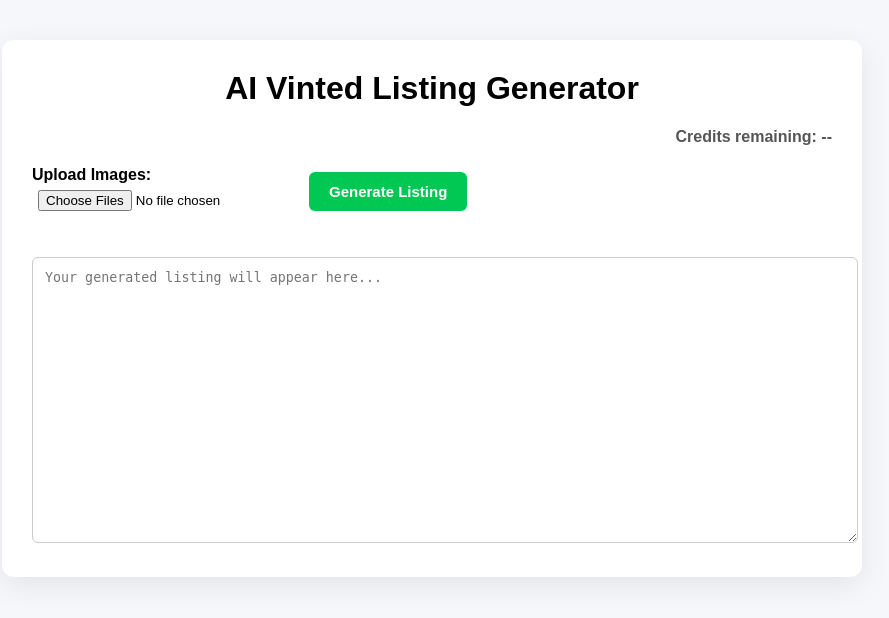
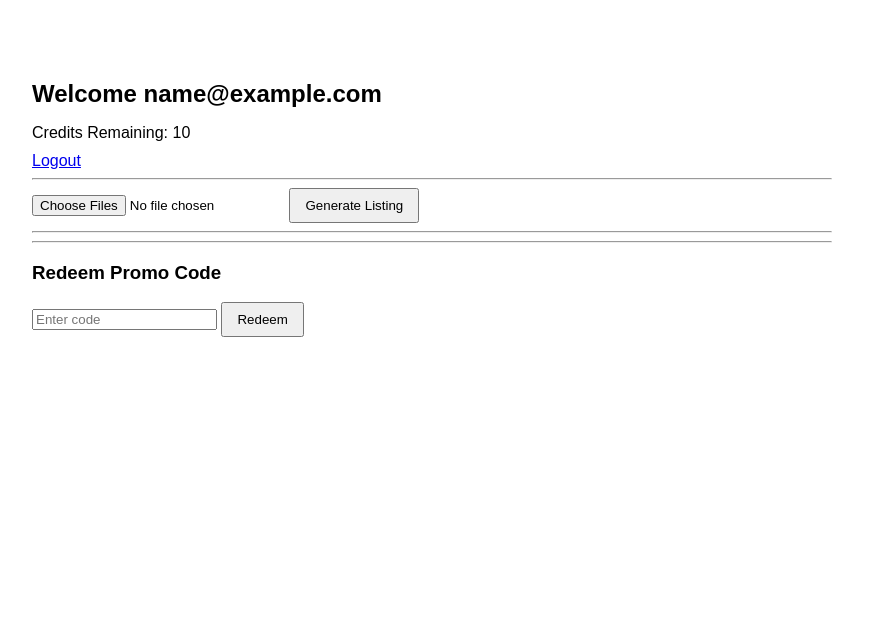
Before and after one commit to Trustyhazer93/vinted-ai-tool, a Flask app: page / in a window 1280 px wide. Shown: the top 618 px of the page, without its empty margins (208-1097 px from the left). Run offline with Flask 3, Linux system fonts and the light colour scheme; the visitor is signed in with stand-in values (Sample User, id 1).

Commit message:
Your message here

```diff
--- a/app.py
+++ b/app.py
@@ -309,7 +309,7 @@
         new_user = User(
             email=email,
             password_hash=hashed_password,
-            credits=10,
+            credits=0,
         )
 
         db.session.add(new_user)
--- a/templates/index.html
+++ b/templates/index.html
@@ -1,182 +1,107 @@
 <!DOCTYPE html>
-<html lang="en">
+<html>
 <head>
-    <meta charset="UTF-8">
-    <title>AI Vinted Listing Generator</title>
-
+    <title>Vinted AI Listing Generator</title>
+    <meta name="viewport" content="width=device-width, initial-scale=1.0">
     <style>
         body {
             font-family: Arial, sans-serif;
-            background: #f5f7fb;
-            margin: 0;
-            padding: 40px;
+            max-width: 800px;
+            margin: 40px auto;
+            padding: 20px;
         }
 
-        .container {
-            max-width: 800px;
-            margin: auto;
-            background: white;
-            padding: 30px;
-            border-radius: 12px;
-            box-shadow: 0 8px 30px rgba(0,0,0,0.08);
-        }
-
-        h1 {
-            margin-top: 0;
-            text-align: center;
-        }
-
-        /* Upload + Generate Row */
-        .upload-generate-row {
-            display: flex;
-            align-items: center;
-            gap: 12px;
-            margin: 20px 0;
-            flex-wrap: wrap;
-        }
-
-        .upload-box input[type="file"] {
-            padding: 6px;
-        }
-
-        .generate-btn {
-            background-color: #00c853;
-            color: white;
-            border: none;
-            padding: 11px 20px;
-            font-size: 15px;
-            border-radius: 6px;
-            cursor: pointer;
-            white-space: nowrap;
-            font-weight: bold;
-        }
-
-        .generate-btn:hover {
-            background-color: #00b34a;
-        }
-
-        .generate-btn:disabled {
-            background: #ccc;
-            cursor: not-allowed;
+        h2 {
+            margin-bottom: 5px;
         }
 
         .credits {
-            text-align: right;
-            font-weight: bold;
-            color: #555;
+            margin-bottom: 10px;
         }
 
-        textarea {
-            width: 100%;
-            height: 260px;
+        #output-box {
+            white-space: pre-wrap;
+            border: 1px solid #ccc;
+            padding: 15px;
             margin-top: 20px;
-            padding: 12px;
+            background-color: #f9f9f9;
             border-radius: 6px;
-            border: 1px solid #ccc;
-            resize: vertical;
-            font-family: monospace;
         }
 
-        .loading {
-            display: none;
-            color: #00c853;
-            font-weight: bold;
+        button {
+            padding: 8px 14px;
+            cursor: pointer;
+        }
+
+        #copyBtn {
             margin-top: 10px;
         }
 
+        #copyStatus {
+            margin-left: 10px;
+            color: green;
+            font-size: 0.9em;
+        }
     </style>
 </head>
 <body>
 
-<div class="container">
+    <h2>Welcome {{ current_user.email }}</h2>
 
-    <h1>AI Vinted Listing Generator</h1>
+    {% if current_user.is_admin %}
+        <p class="credits"><strong>Admin Account – Unlimited Credits</strong></p>
+    {% else %}
+        <p class="credits">Credits Remaining: {{ current_user.credits }}</p>
+    {% endif %}
 
-    <div class="credits">
-        Credits remaining: <span id="credits">--</span>
-    </div>
+    <a href="/logout">Logout</a>
 
-    <!-- Upload + Generate -->
-    <div class="upload-generate-row">
+    <hr>
 
-        <div class="upload-box">
-            <label for="images"><b>Upload Images:</b></label><br>
-            <input
-                type="file"
-                id="images"
-                name="images"
-                accept="image/*"
-                multiple
-            >
+    <form method="POST" enctype="multipart/form-data" onsubmit="lockButton()">
+        <input type="file" name="images" multiple required>
+        <button type="submit" id="generateBtn">Generate Listing</button>
+    </form>
+
+    <hr>
+    <hr>
+
+    <h3>Redeem Promo Code</h3>
+
+    <form method="POST" action="/redeem">
+        <input type="text" name="promo_code" placeholder="Enter code" required>
+        <button type="submit">Redeem</button>
+    </form>
+
+
+    {% if listing %}
+        <div id="output-box">
+            {{ listing }}
         </div>
 
-        <button
-            id="generateBtn"
-            class="generate-btn"
-            onclick="generateListing()"
-        >
-            Generate Listing
-        </button>
-
-    </div>
-
-    <div id="loading" class="loading">
-        Generating listing... please wait
-    </div>
-
-    <textarea
-        id="output"
-        placeholder="Your generated listing will appear here..."
-    ></textarea>
-
-</div>
+        <button id="copyBtn" onclick="copyListing()">Copy to Clipboard</button>
+        <span id="copyStatus"></span>
+    {% endif %}
 
 <script>
-async function generateListing() {
+function lockButton() {
+    const btn = document.getElementById("generateBtn");
+    btn.disabled = true;
+    btn.innerText = "Generating...";
+}
 
-    const fileInput = document.getElementById("images");
-    const button = document.getElementById("generateBtn");
-    const loading = document.getElementById("loading");
-    const output = document.getElementById("output");
+function copyListing() {
+    const text = document.getElementById("output-box").innerText;
+    const status = document.getElementById("copyStatus");
 
-    if (fileInput.files.length === 0) {
-        alert("Please upload at least one image.");
-        return;
-    }
-
-    const formData = new FormData();
-    for (const file of fileInput.files) {
-        formData.append("images", file);
-    }
-
-    button.disabled = true;
-    loading.style.display = "block";
-    output.value = "";
-
-    try {
-
-        const response = await fetch("/generate", {
-            method: "POST",
-            body: formData
-        });
-
-        const data = await response.json();
-
-        if (data.success) {
-            output.value = data.listing;
-            if (data.credits !== undefined) {
-                document.getElementById("credits").textContent = data.credits;
-            }
-        } else {
-            alert(data.error || "Generation failed");
-        }
-
-    } catch (err) {
-        alert("Server error. Please try again.");
-    }
-
-    button.disabled = false;
-    loading.style.display = "none";
+    navigator.clipboard.writeText(text).then(() => {
+        status.innerText = "Copied ✓";
+        setTimeout(() => {
+            status.innerText = "";
+        }, 2000);
+    }).catch(err => {
+        status.innerText = "Copy failed";
+    });
 }
 </script>
 
```
